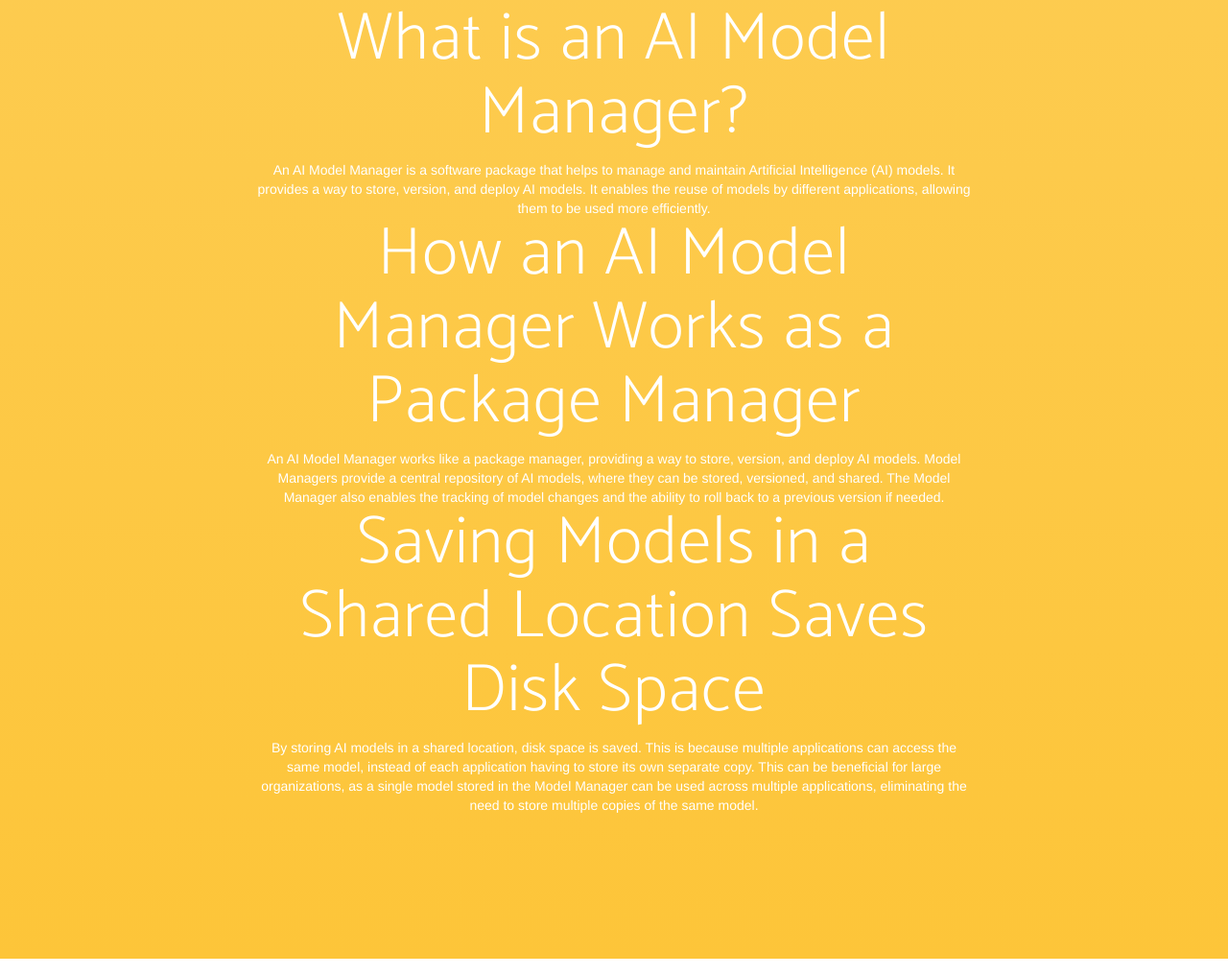
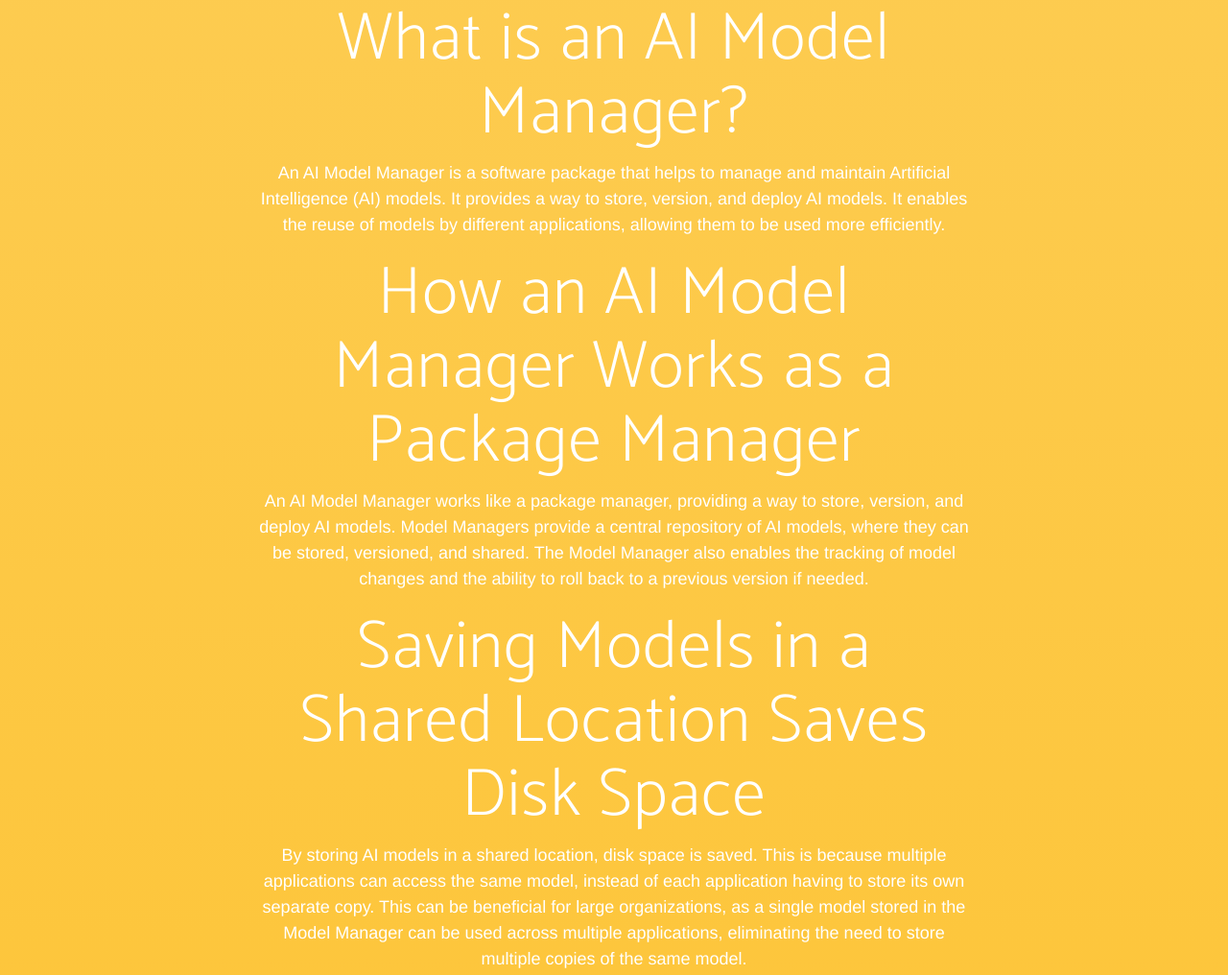
Before and after one commit to ai-models/ai-model-manager-web, a website: page index.html in a window 1280 px wide. Shown: the part 947-1963 px from the top of the page at 96% size. Drawn offline with nearby package versions, Linux system fonts and the light colour scheme; a web font is replaced by a local one.

Commit message:
quick edits

```diff
--- a/index.html
+++ b/index.html
@@ -96,15 +96,15 @@
             <div class="col-md-8 col-md-offset-2">
                 <h2>What is an AI Model Manager?</h2>
 
-                An AI Model Manager is a software package that helps to manage and maintain Artificial Intelligence (AI) models. It provides a way to store, version, and deploy AI models. It enables the reuse of models by different applications, allowing them to be used more efficiently.
+                <p>An AI Model Manager is a software package that helps to manage and maintain Artificial Intelligence (AI) models. It provides a way to store, version, and deploy AI models. It enables the reuse of models by different applications, allowing them to be used more efficiently.</p>
 
                 <h2>How an AI Model Manager Works as a Package Manager</h2>
 
-                An AI Model Manager works like a package manager, providing a way to store, version, and deploy AI models. Model Managers provide a central repository of AI models, where they can be stored, versioned, and shared. The Model Manager also enables the tracking of model changes and the ability to roll back to a previous version if needed.
+                <p>An AI Model Manager works like a package manager, providing a way to store, version, and deploy AI models. Model Managers provide a central repository of AI models, where they can be stored, versioned, and shared. The Model Manager also enables the tracking of model changes and the ability to roll back to a previous version if needed.</p>
 
                 <h2>Saving Models in a Shared Location Saves Disk Space</h2>
 
-                By storing AI models in a shared location, disk space is saved. This is because multiple applications can access the same model, instead of each application having to store its own separate copy. This can be beneficial for large organizations, as a single model stored in the Model Manager can be used across multiple applications, eliminating the need to store multiple copies of the same model.
+                <p>By storing AI models in a shared location, disk space is saved. This is because multiple applications can access the same model, instead of each application having to store its own separate copy. This can be beneficial for large organizations, as a single model stored in the Model Manager can be used across multiple applications, eliminating the need to store multiple copies of the same model.</p>
             </div>
         </div>
     </div>
```
